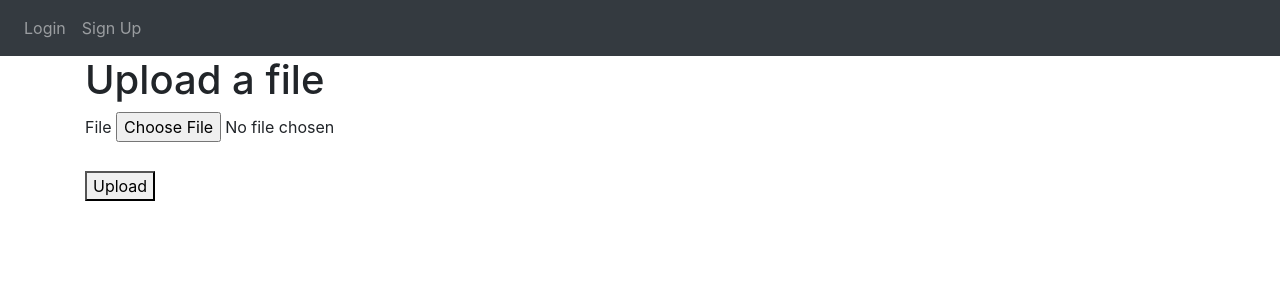
After one commit to LukeLowson/Digital-Internal, a Flask app: page /upload_music in a window 1280 px wide. The commit adds this page. Shown: the top 300 px of the page. Run offline with Flask 3, Linux system fonts and the light colour scheme; some libraries are stand-ins or nearby versions.

Commit message:
post files

```diff
--- a/website/__init__.py
+++ b/website/__init__.py
@@ -18,7 +18,7 @@ def create_app():
     app.register_blueprint(views, url_prefix='/')
     app.register_blueprint(auth, url_prefix='/')
 
-    from .models import User, Note
+    from .models import User, Note, Music
 
     with app.app_context():
         db.create_all()
--- a/website/templates/base.html
+++ b/website/templates/base.html
@@ -32,6 +32,7 @@
                 {% if user.is_authenticated %}
                 <a class="nav-item nav-link" id="home" href="/">Home</a>
                 <a class="nav-item nav-link" id="logout" href="/logout">Logout</a>
+                <a class="nav-item nav-link" id="music" href="/upload_music">Music</a>
                 {% else %}
                 <a class="nav-item nav-link" id="login" href="/login">Login</a>
                 <a class="nav-item nav-link" id="signUp" href="/sign-up">Sign Up</a>
--- /dev/null
+++ b/website/templates/music.html
@@ -0,0 +1,12 @@
+{% extends "base.html" %} {% block title %}Changed{% endblock %}
+
+{% block content %}
+<h1>Upload a file</h1>
+<form method="post">
+    <label for="file">File</label>
+    <input id="file" name="file" type="file" />
+    <br /><br />
+    <button>Upload</button>
+</form>
+
+{% endblock %}
--- a/website/views.py
+++ b/website/views.py
@@ -1,6 +1,6 @@
 from flask import Blueprint, render_template, request, flash
 from flask_login import login_required, current_user
-from .models import Note
+from .models import Note, Music
 from . import db
 
 
@@ -20,3 +20,18 @@ def home():
             db.session.commit()
             flash('Note added!', category='success')
     return render_template("home.html", user=current_user)
+
+@views.route("/upload_music", methods=['GET', 'POST'])
+def upload_music():
+    if request.method == 'POST':
+        file = request.form.get('file')
+
+        if not file:
+            flash('Please select a music file.', category='error')
+        else:
+            music = Music(file=file, user_id=current_user.id)
+            db.session.add(music)
+            db.session.commit()
+            flash('Music posted!', category='success')
+
+    return render_template("music.html", user=current_user)
```
Also changed, not shown: website/models.py (+7 -0 lines), instance/database.db, website/templates/music_div.html (added), website/templates/upload_music.html (added).
